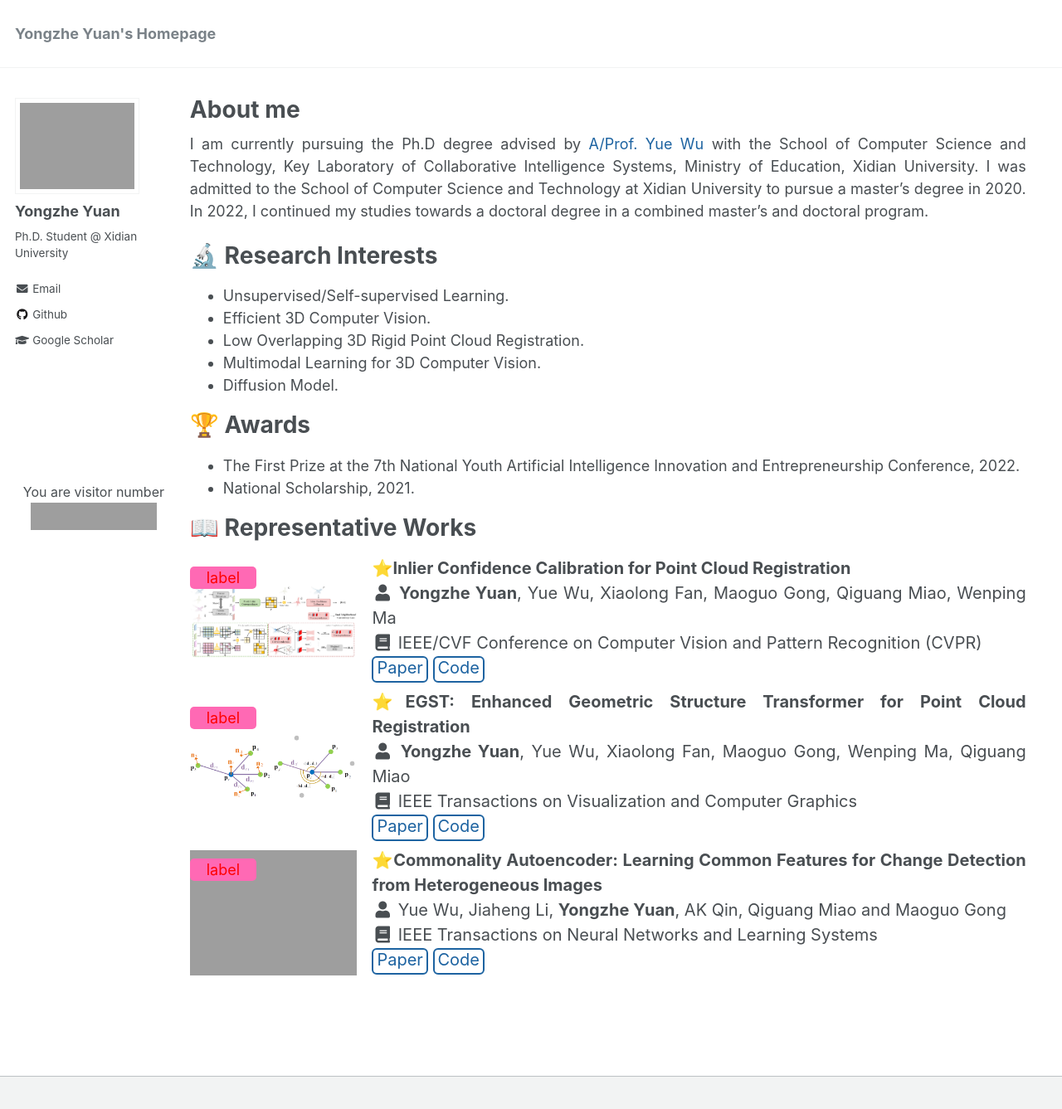
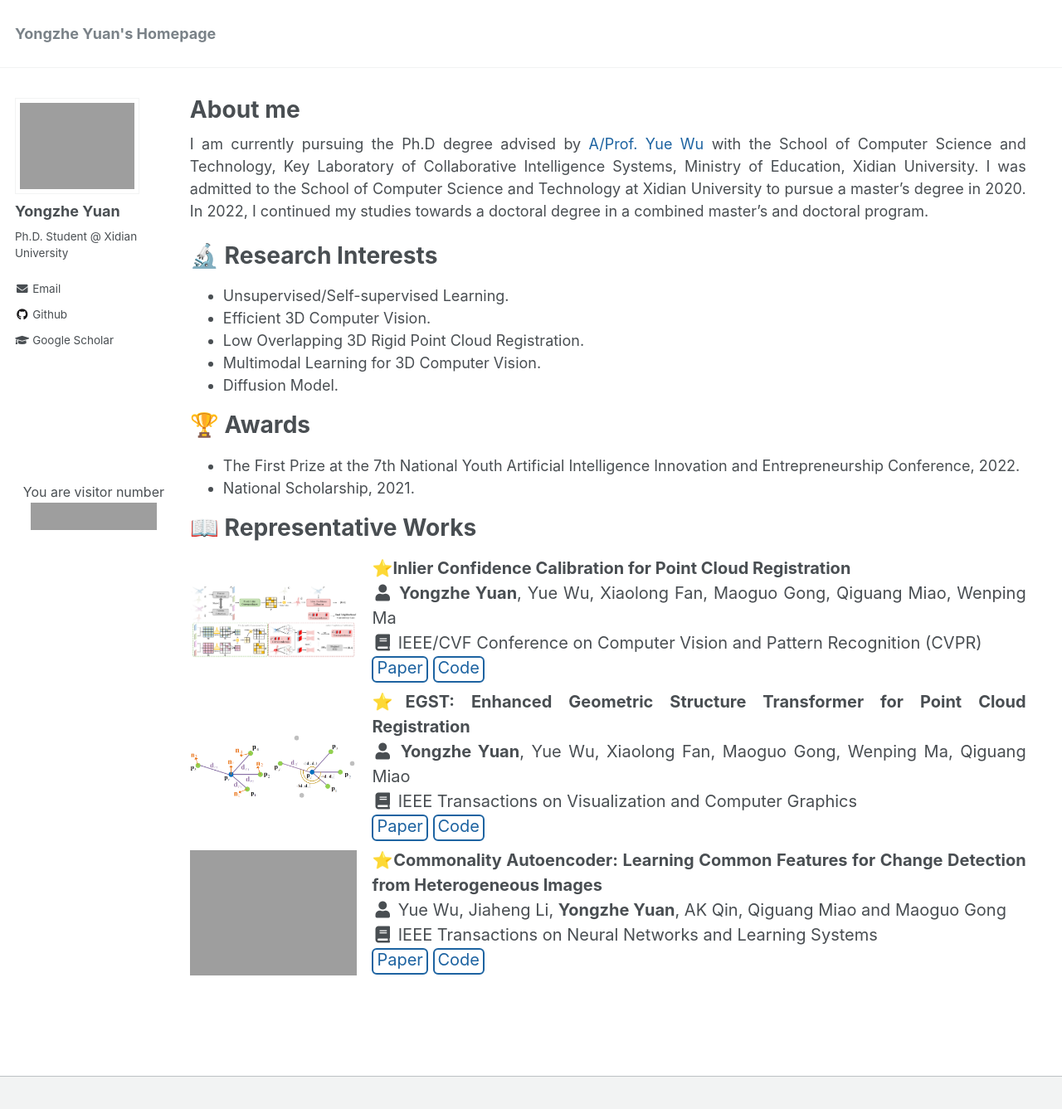
Before and after one commit to YYZMARS/YYZMARS.github.io, a Jekyll site: the page built from _pages/home.md, in a window 1280 px wide and 1370 px high. Shown: the top 1337 px of the window at 83% size. Built offline with Jekyll 4.4.1, drawn with Linux system fonts in a browser that asks for light colours; a script that is not in the unit is left out; grey boxes are pictures that could not be loaded.

Commit message:
Update archive-single-pub2.html

```diff
--- a/_includes/archive-single-pub2.html
+++ b/_includes/archive-single-pub2.html
@@ -15,7 +15,7 @@
 <!-- <hr style="width:100%;text-align:left;margin-left:0"> -->
 <div class="{{ include.type | default: "list" }}__item" style="font-size: 20px;">
     <div class="label">
-      <span><font color="#FF0000">label</font></span>
+      <span>{{ post.label }}</span>
     </div>
     <div class="archive__item-image">
       <img src={% if teaser contains "://" %} "{{ teaser }}" {% else %} "{{ teaser | prepend: "/images/publications/" | prepend: data_path }}" {% endif %} alt="MISSING IMG">
```
